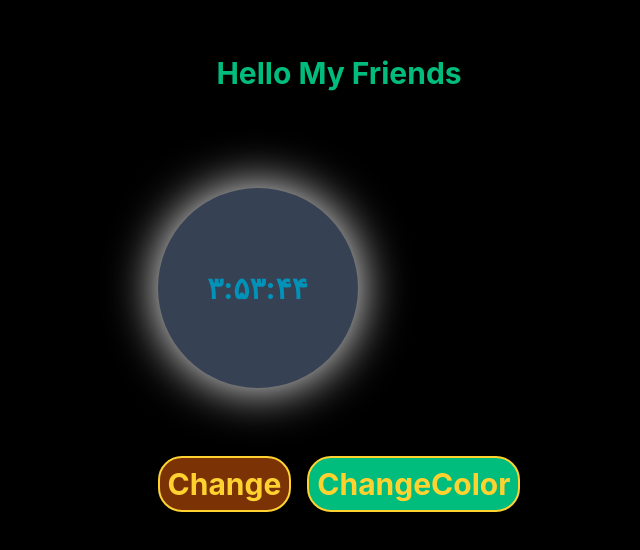
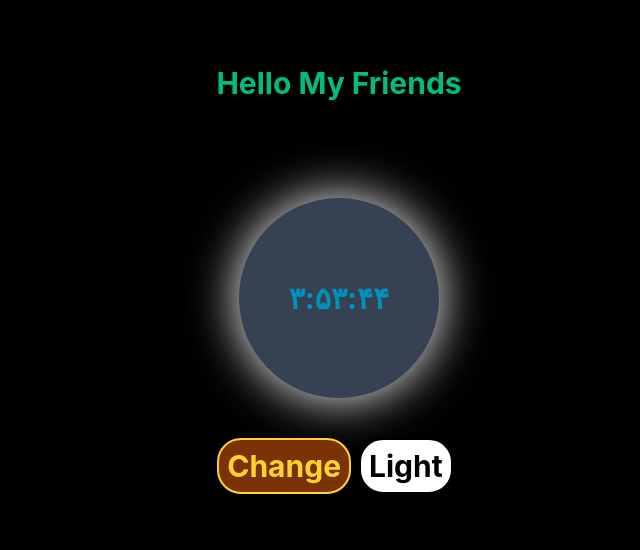
Before and after one commit to Ebrahimim29/React-Project-Site, a React (Vite) app: page / in a window 1280 px wide. Shown: the part 116-666 px from the top of the page, without its empty margins (301-941 px from the left). Built offline with nearby package versions, Linux system fonts and the light colour scheme.

Commit message:
UseState-Part2

```diff
--- a/src/Component/Timer.jsx
+++ b/src/Component/Timer.jsx
@@ -13,12 +13,17 @@ const Timer = ({ handleSetText , handleSetIsLight, isLight}) => {
     }, []);
 
     return (
-        <div>
-            <p className="mt-16 w-50 h-50 rounded-full shadow-[0_0_50px_white] flex justify-center items-center bg-gray-700 text-cyan-600">{time}</p>
-            <br />
+        <div className="flex flex-col justify-center items-center w-full">
+            <p className="mt-16 w-50 h-50 rounded-full shadow-[0_0_50px_white]
+            flex justify-center items-center bg-gray-700 text-cyan-600">{time}</p>
+
             <div className="mt-8 flex justify-center items-center text-amber-300">
                 <button className="border-2 rounded-3xl p-2 bg-amber-900 shadow-amber-600" onClick={handleSetText}>Change</button>
-                <button className="border-2 rounded-3xl p-2 ml-4 bg-emerald-500 shadow-amber-600" onClick={handleSetIsLight}>ChangeColor</button>
+                <button className="border-2 rounded-3xl p-2 m-2"
+                onClick={handleSetIsLight}
+                style={{background: isLight ? "black" : "white", color: isLight ? "white" : "black"}}>
+                    {isLight ? "Dark" : "Light"}
+                </button>
             </div>
         </div>
     )
```
Also changed, not shown: src/App.jsx (line endings or trailing spaces).
